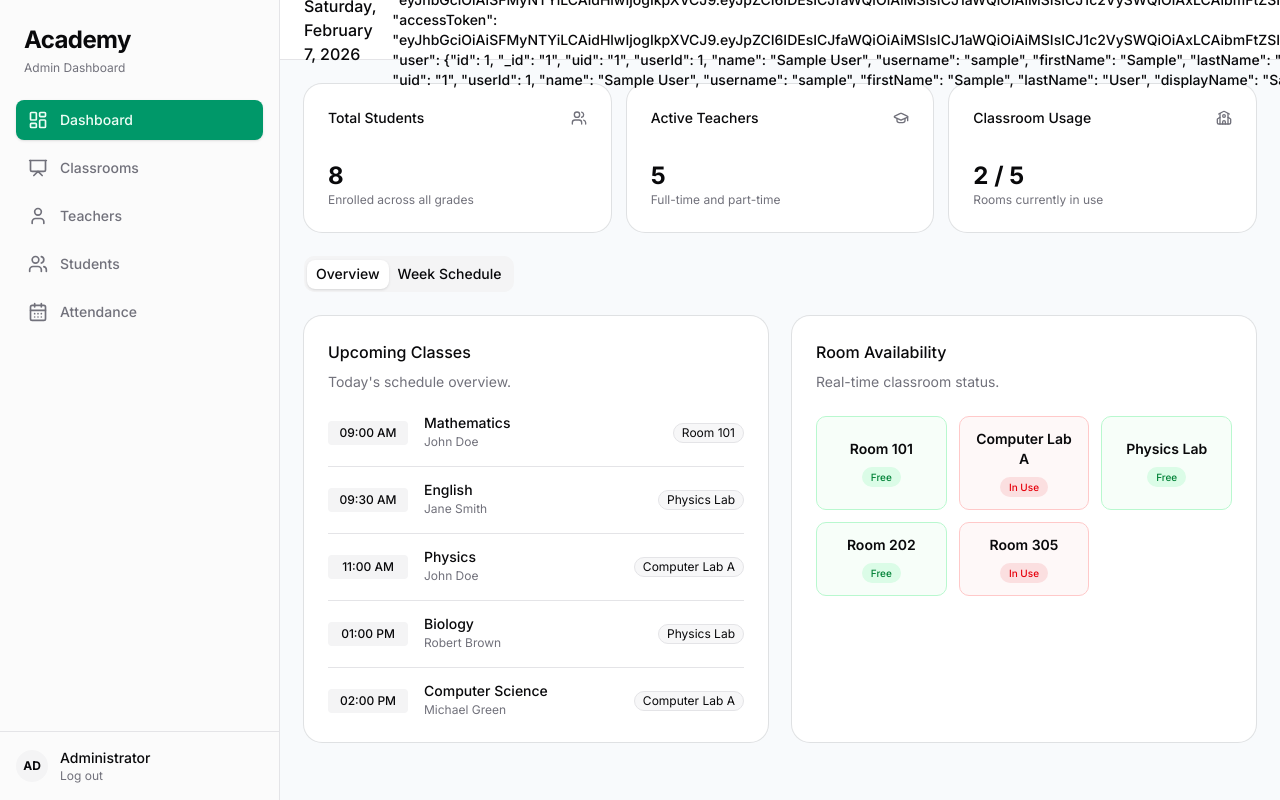
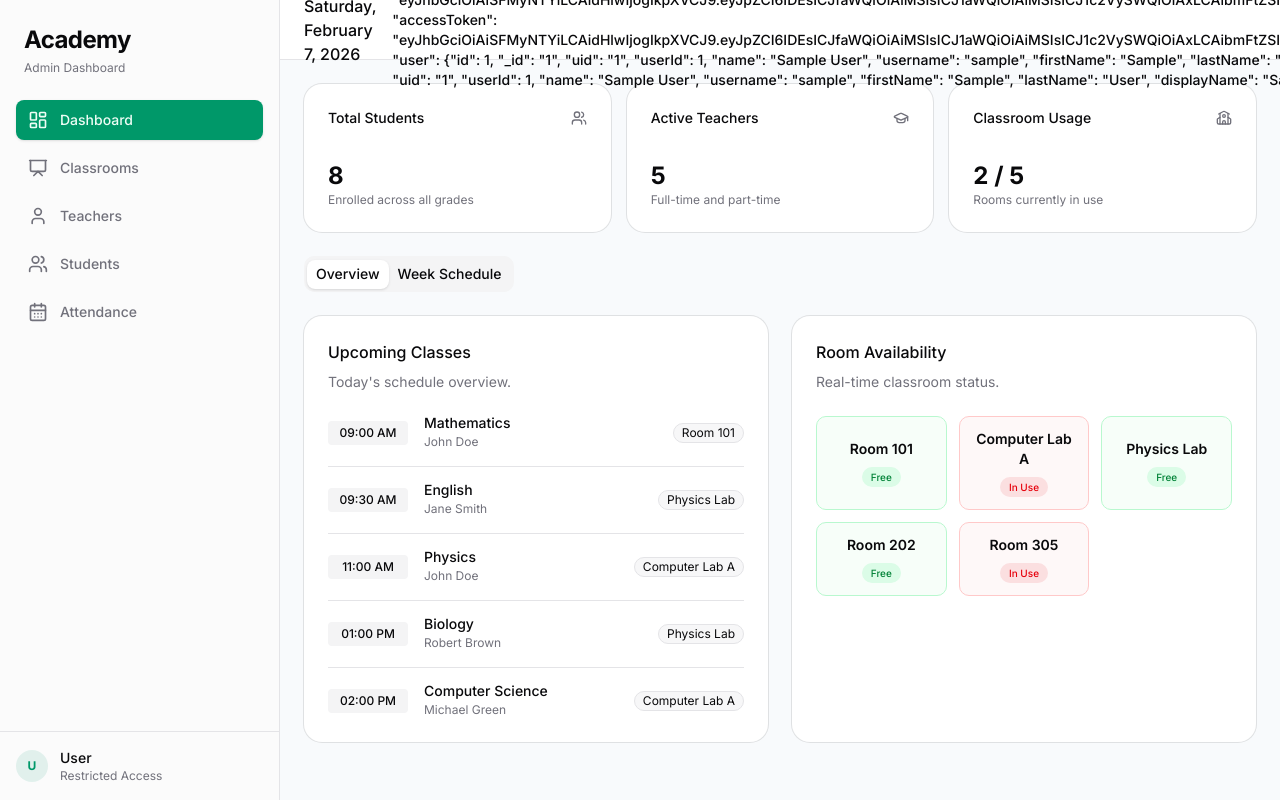
Before and after one commit to 5yndr0m/academy-admin, a Next.js app: page / in a window 1280 px wide. Shown: the top 800 px of the page. Built offline with nearby package versions, Linux system fonts and the light colour scheme; sample sign-in values are in the browser's storage.

Commit message:
feat: update sidebar with new finance tab
- put finance and operations functionality under finance. subject to
change?

```diff
--- a/components/layout/Sidebar.tsx
+++ b/components/layout/Sidebar.tsx
@@ -2,13 +2,15 @@
 
 import Link from 'next/link';
 import { usePathname } from 'next/navigation';
+import { useAuth } from '@/components/auth/AuthProvider';
 import { cn } from '@/lib/utils';
 import {
     LayoutDashboard,
     Presentation,
     Users,
     User,
-    CalendarDays
+    CalendarDays,
+    Wallet
 } from 'lucide-react';
 
 const navigation = [
@@ -17,10 +19,12 @@ const navigation = [
     { name: 'Teachers', href: '/teachers', icon: User },
     { name: 'Students', href: '/students', icon: Users },
     { name: 'Attendance', href: '/attendance', icon: CalendarDays },
+    { name: 'Finance', href: '/finance', icon: Wallet },
 ];
 
 export function Sidebar({ className }: { className?: string }) {
     const pathname = usePathname();
+    const { role } = useAuth();
 
     return (
         <div className={cn("flex flex-col h-full", className)}>
@@ -31,6 +35,7 @@ export function Sidebar({ className }: { className?: string }) {
 
             <nav className="flex-1 px-4 space-y-2">
                 {navigation.map((item) => {
+                    if (item.name === 'Finance' && role !== 'Admin') return null;
                     const isActive = pathname === item.href || (item.href !== '/' && pathname.startsWith(item.href));
                     return (
                         <Link
@@ -52,12 +57,12 @@ export function Sidebar({ className }: { className?: string }) {
 
             <div className="p-4 border-t">
                 <div className="flex items-center gap-3">
-                    <div className="w-8 h-8 rounded-full bg-muted flex items-center justify-center text-xs font-bold">
-                        AD
+                    <div className="w-8 h-8 rounded-full bg-primary/10 flex items-center justify-center text-xs font-bold text-primary">
+                        {role?.charAt(0) || 'U'}
                     </div>
                     <div className="text-sm">
-                        <p className="font-medium">Administrator</p>
-                        <p className="text-xs text-muted-foreground">Log out</p>
+                        <p className="font-medium">{role || 'User'}</p>
+                        <p className="text-xs text-muted-foreground">{role === 'Admin' ? 'Full Access' : 'Restricted Access'}</p>
                     </div>
                 </div>
             </div>
```
